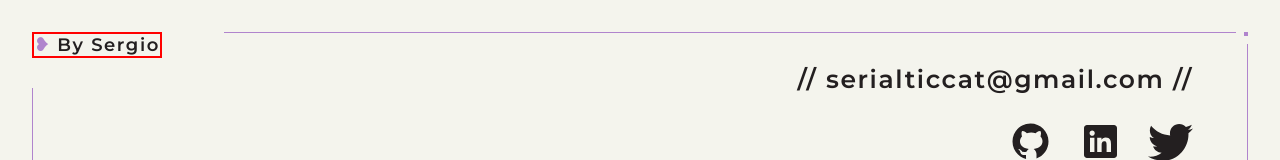
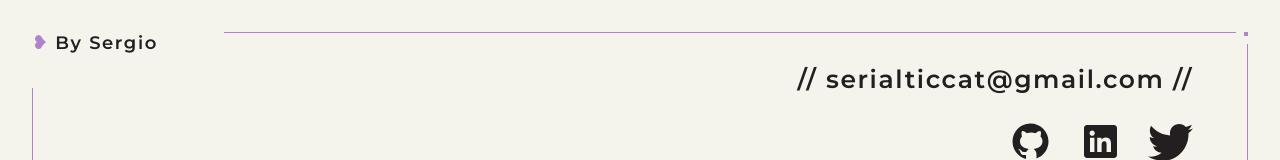
Before and after one commit to ticcat/web_repo, a Next.js app in the folder web/: page / in a window 1280 px wide. Shown: the top 160 px of the page. Built offline with nearby package versions, Linux system fonts and the light colour scheme.

Commit message:
Added button hover animation

```diff
--- a/web/src/components/Button/Button.module.css
+++ b/web/src/components/Button/Button.module.css
@@ -1,3 +1,23 @@
 .container {
-  border: 2px solid red;
+  position: relative;
+  overflow: hidden;
+}
+.container .fill, .container .fill2, .container .fill1 {
+  position: absolute;
+  height: 200%;
+  width: 100%;
+  transform: translateY(-100%);
+  will-change: transform;
+  z-index: -1;
+}
+.container .fill1 {
+  background-color: rgb(var(--accent-2-rgb));
+  transition: transform 0.5s ease-out;
+}
+.container .fill2 {
+  background-color: rgb(var(--accent-1-rgb));
+  transition: transform 0.5s 0.1s ease-out;
+}
+.container:hover .fill, .container:hover .fill1, .container:hover .fill2 {
+  transform: translateY(0%);
 }/*# sourceMappingURL=Button.module.css.map */
--- a/web/src/components/Button/Button.module.scss
+++ b/web/src/components/Button/Button.module.scss
@@ -1,3 +1,31 @@
 .container {
-  border: 2px solid red;
+  position: relative;
+  overflow: hidden;
+
+  .fill {
+    position: absolute;
+    height: 200%;
+    width: 100%;
+    transform: translateY(-100%);
+    will-change: transform;
+    z-index: -1;
+  }
+
+  .fill1 {
+    @extend .fill;
+    background-color: rgb(var(--accent-2-rgb));
+    transition: transform 0.5s ease-out;
+  }
+
+  .fill2 {
+    @extend .fill;
+    background-color: rgb(var(--accent-1-rgb));
+    transition: transform 0.5s 0.1s ease-out;
+  }
+
+  &:hover {
+    .fill {
+      transform: translateY(0%);
+    }
+  }
 }
--- a/web/src/components/Button/Button.tsx
+++ b/web/src/components/Button/Button.tsx
@@ -1,5 +1,11 @@
 import styles from "./Button.module.css";
 
 export default function Button({ children }: { children: React.ReactNode }) {
-  return <div className={styles.container}>{children}</div>;
+  return (
+    <div className={styles.container}>
+      <div className={styles.fill1}></div>
+      <div className={styles.fill2}></div>
+      <div className={styles.content}>{children}</div>
+    </div>
+  );
 }
```
Also changed, not shown: 1 other file (tests, documents, lock files or other folders).
